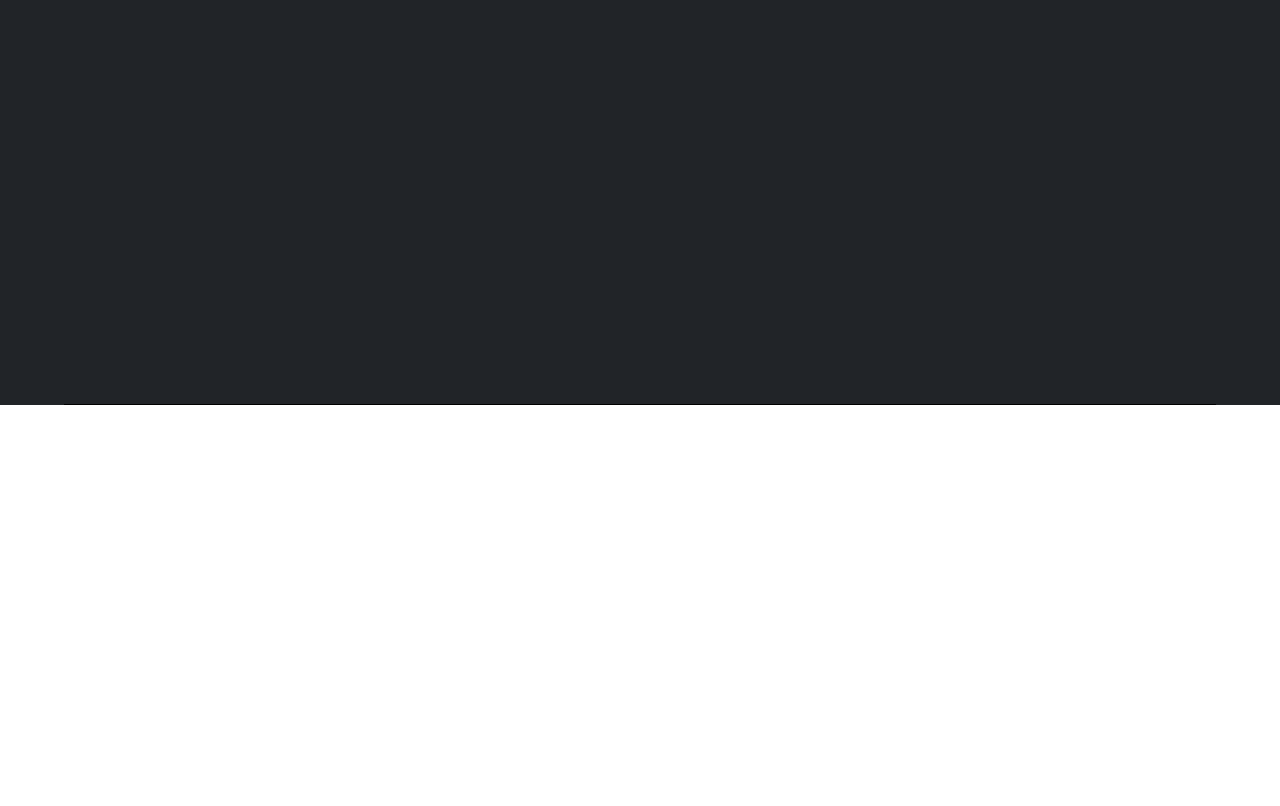
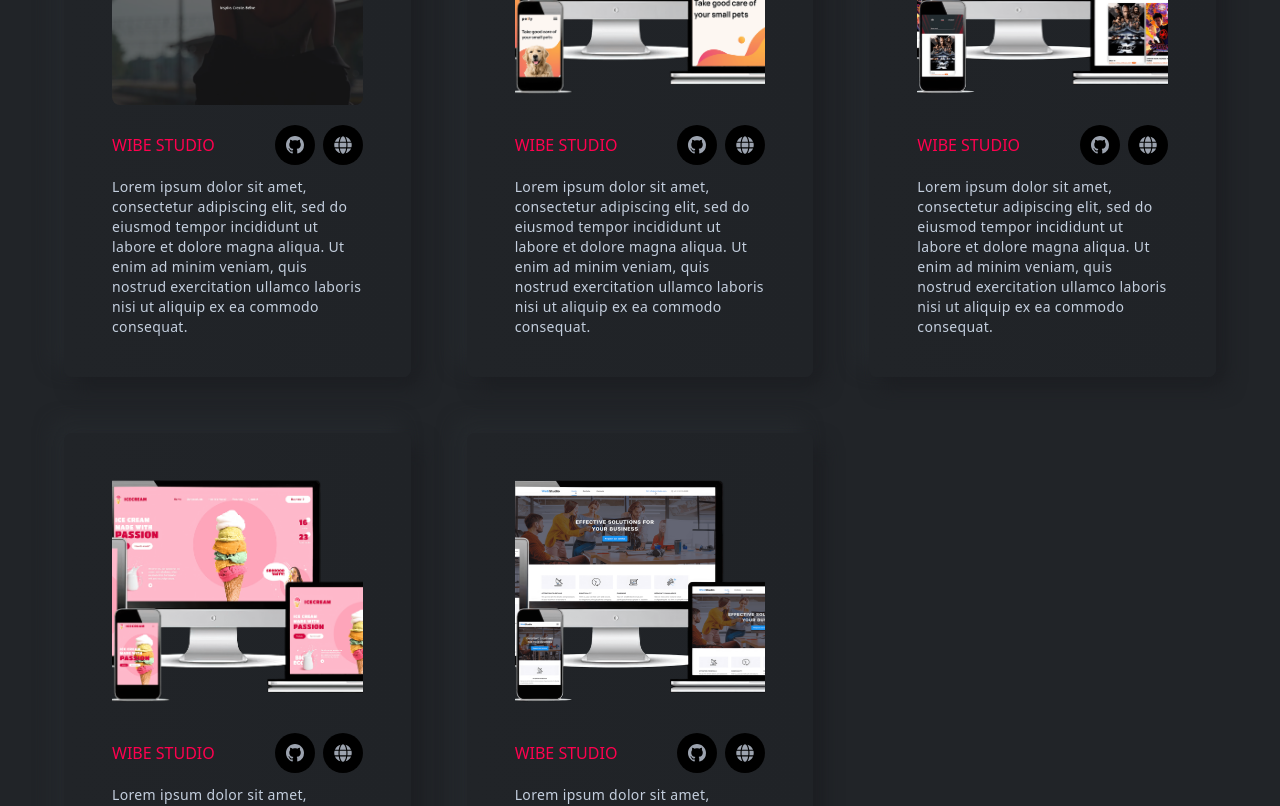
Before and after one commit to LightForLife/portfolio, a React (Create React App) app: page / in a window 1280 px wide. Shown: the part 1180-1986 px from the top of the page. Before the commit the page ends 1585 px from the top, so only its background shows below. Built offline with nearby package versions, Linux system fonts and the light colour scheme.

Commit message:
add projects section

```diff
--- a/src/assets/index.js
+++ b/src/assets/index.js
@@ -1,6 +1,6 @@
 import banner from './images/banner.webp';
 import contactImg from './images/contactImg.png';
-import filmoteca from './images/projects/filmoteca.png';
+import filmoteka from './images/projects/filmoteka.png';
 import ice from './images/projects/ice.png';
 import pet from './images/projects/pet.png';
 import webstudio from './images/projects/webstudio.png';
@@ -8,4 +8,4 @@ import wibe from './images/projects/wibe.png';
 import logo from './images/logo.png';
 // import banner2 from './images/bannerImg.png';
 
-export { logo, banner, contactImg, filmoteca, ice, pet, webstudio, wibe };
+export { logo, banner, contactImg, filmoteka, ice, pet, webstudio, wibe };
--- a/src/components/App.jsx
+++ b/src/components/App.jsx
@@ -1,7 +1,7 @@
 import React from 'react';
 import Navbar from './Navbar/Navbar';
 import Banner from './Banner/Banner';
-import Features from './Features/Features';
+import Projects from './Projects/Projects';
 
 export const App = () => {
   return (
@@ -9,7 +9,8 @@ export const App = () => {
       <div className="max-w-screen-2xl mx-auto px-16">
         <Navbar />
         <Banner />
-        <Features />
+        {/* <Features /> */}
+        <Projects />
       </div>
     </div>
   );
--- a/src/components/Features/Features.js
+++ b/src/components/Features/Features.js
@@ -4,10 +4,8 @@ const Features = () => {
   return (
     <section
       id="features"
-      className="w-full h-[800px] pb-20 flex border-b-[1px] border-b-black"
-    >
-      Banner
-    </section>
+      className="w-full h-[800px] py-20 flex border-b-[1px] border-b-black"
+    ></section>
   );
 };
 
--- /dev/null
+++ b/src/components/Layouts/Title.js
@@ -0,0 +1,14 @@
+import React from 'react';
+
+const Title = ({ title, des }) => {
+  return (
+    <div className="flex flex-col gap-4 font-titleFont mb-14">
+      <h3 className="text-sm uppercase font-light text-designColor tracking-wide">
+        {title}
+      </h3>
+      <h1 className="text-5xl text-gray-300 font-bold capitalize">{des}</h1>
+    </div>
+  );
+};
+
+export default Title;
--- /dev/null
+++ b/src/components/Projects/Projects.js
@@ -0,0 +1,51 @@
+import React from 'react';
+import Title from 'components/Layouts/Title';
+import ProjectsCard from './ProjectsCard';
+import { filmoteka, ice, pet, wibe, webstudio } from '../../assets/index';
+
+const Projects = () => {
+  return (
+    <section
+      id="projects"
+      className="w-full py-20 border-b-[1px] border-b-black"
+    >
+      <div className="flex justify-center items-center text-center">
+        <Title title="Visit my portfolio" des="My Projects" />
+      </div>
+      <div className="grid grid-cols-3 gap-14">
+        <ProjectsCard
+          title="Wibe Studio"
+          des="Lorem ipsum dolor sit amet, consectetur adipiscing elit, sed do eiusmod tempor incididunt ut labore et dolore magna aliqua. Ut enim ad minim veniam, quis nostrud exercitation ullamco laboris nisi ut aliquip ex ea commodo consequat."
+          src={wibe}
+        />
+        <ProjectsCard
+          title="Wibe Studio"
+          des="Lorem ipsum dolor sit amet, consectetur adipiscing elit, sed do eiusmod tempor incididunt ut labore et dolore magna aliqua. Ut enim ad minim veniam, quis nostrud exercitation ullamco laboris nisi ut aliquip ex ea commodo consequat."
+          src={pet}
+        />
+        <ProjectsCard
+          title="Wibe Studio"
+          des="Lorem ipsum dolor sit amet, consectetur adipiscing elit, sed do eiusmod tempor incididunt ut labore et dolore magna aliqua. Ut enim ad minim veniam, quis nostrud exercitation ullamco laboris nisi ut aliquip ex ea commodo consequat."
+          src={filmoteka}
+        />
+        <ProjectsCard
+          title="Wibe Studio"
+          des="Lorem ipsum dolor sit amet, consectetur adipiscing elit, sed do eiusmod tempor incididunt ut labore et dolore magna aliqua. Ut enim ad minim veniam, quis nostrud exercitation ullamco laboris nisi ut aliquip ex ea commodo consequat."
+          src={ice}
+        />
+        <ProjectsCard
+          title="Wibe Studio"
+          des="Lorem ipsum dolor sit amet, consectetur adipiscing elit, sed do eiusmod tempor incididunt ut labore et dolore magna aliqua. Ut enim ad minim veniam, quis nostrud exercitation ullamco laboris nisi ut aliquip ex ea commodo consequat."
+          src={webstudio}
+        />
+        {/* <ProjectsCard
+          title="Wibe Studio"
+          des="Lorem ipsum dolor sit amet, consectetur adipiscing elit, sed do eiusmod tempor incididunt ut labore et dolore magna aliqua. Ut enim ad minim veniam, quis nostrud exercitation ullamco laboris nisi ut aliquip ex ea commodo consequat."
+          src={filmoteka}
+        /> */}
+      </div>
+    </section>
+  );
+};
+
+export default Projects;
--- /dev/null
+++ b/src/components/Projects/ProjectsCard.js
@@ -0,0 +1,40 @@
+import React from 'react';
+import { BsGithub } from 'react-icons/bs';
+import { FaGlobe } from 'react-icons/fa';
+
+const ProjectsCard = ({ title, des, src }) => {
+  return (
+    <div className="w-full px-12 h-auto py-10 rounded-lg shadow-shadowOne flex flex-col bg-gradient-to-r from-bodyColor to-[#202327] group hover:bg-gradient-to-b hover:from-gray-900 hover:gray-900 transition-colors  duration-1000">
+      <div className="w-full h-[80%] overflow-hidden rounded-lg">
+        <img
+          className="w-full h-60 object-cover group-hover:scale-110 duration-300 cursor-pointer"
+          src={src}
+          alt={title}
+        />
+      </div>
+      <div className="w-full mt-5 flex flex-col gap-6">
+        <div>
+          {' '}
+          <div className="flex justify-between items-center">
+            <h3 className="text-base text-designColor font-normal uppercase">
+              {title}
+            </h3>
+            <div className="flex gap-2">
+              <span className="text-lg w-10 h-10 rounded-full bg-black inline-flex justify-center items-center text-gray-400 hover:text-designColor duration-300 cursor-pointer">
+                <BsGithub />
+              </span>
+              <span className="text-lg w-10 h-10 rounded-full bg-black inline-flex justify-center items-center text-gray-400 hover:text-designColor duration-300 cursor-pointer">
+                <FaGlobe />
+              </span>
+            </div>
+          </div>
+          <p className="text-sm tracking-wide mt-3 hover:text-gray-100 duration-300">
+            {des}
+          </p>
+        </div>
+      </div>
+    </div>
+  );
+};
+
+export default ProjectsCard;
```
Also changed, not shown: src/assets/images/projects/filmoteka.png (renamed from src/assets/images/projects/filmoteca.png).
